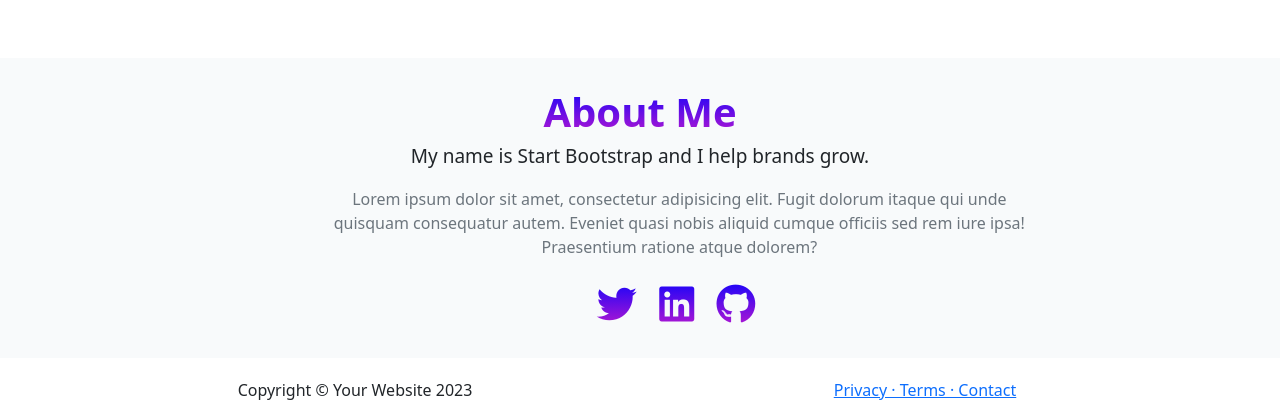
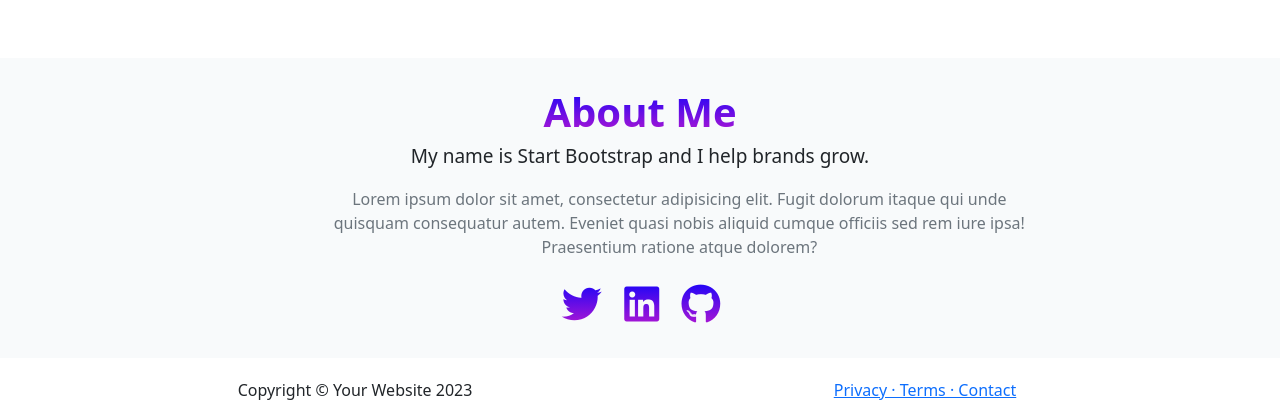
Before and after one commit to Fathimathufarhana/index, a plain HTML site: page index.html in a window 1280 px wide. Shown: the part 516-918 px from the top of the page. Drawn offline with nearby package versions, Linux system fonts and the light colour scheme.

Commit message:
second commit

```diff
--- a/index.html
+++ b/index.html
@@ -106,12 +106,11 @@ background: -webkit-linear-gradient(rgb(178, 9, 178), rgb(203, 27, 203));
                     rem iure ipsa! Praesentium ratione atque dolorem?</div>
                 <div class="col-2"></div>
             </div>
-            <div class="icon" style=" font-size: 24px;    margin-top: 15px;
+            <div class="icon" style=" margin-left: -35px;    margin-top: 15px;
         font-size: 40px;
     background: -webkit-linear-gradient(top, blue,rgb(203, 27, 203));
     -webkit-background-clip: text;
-    -webkit-text-fill-color:transparent;
-        ">
+    -webkit-text-fill-color:transparent;">
                 <i class="fa-brands fa-twitter" style="    margin-left: 72px; "></i>
                 <i class="fa-brands fa-linkedin" style="margin: 0px 12px;"></i>
                 <i class="fa-brands fa-github"></i>
```
